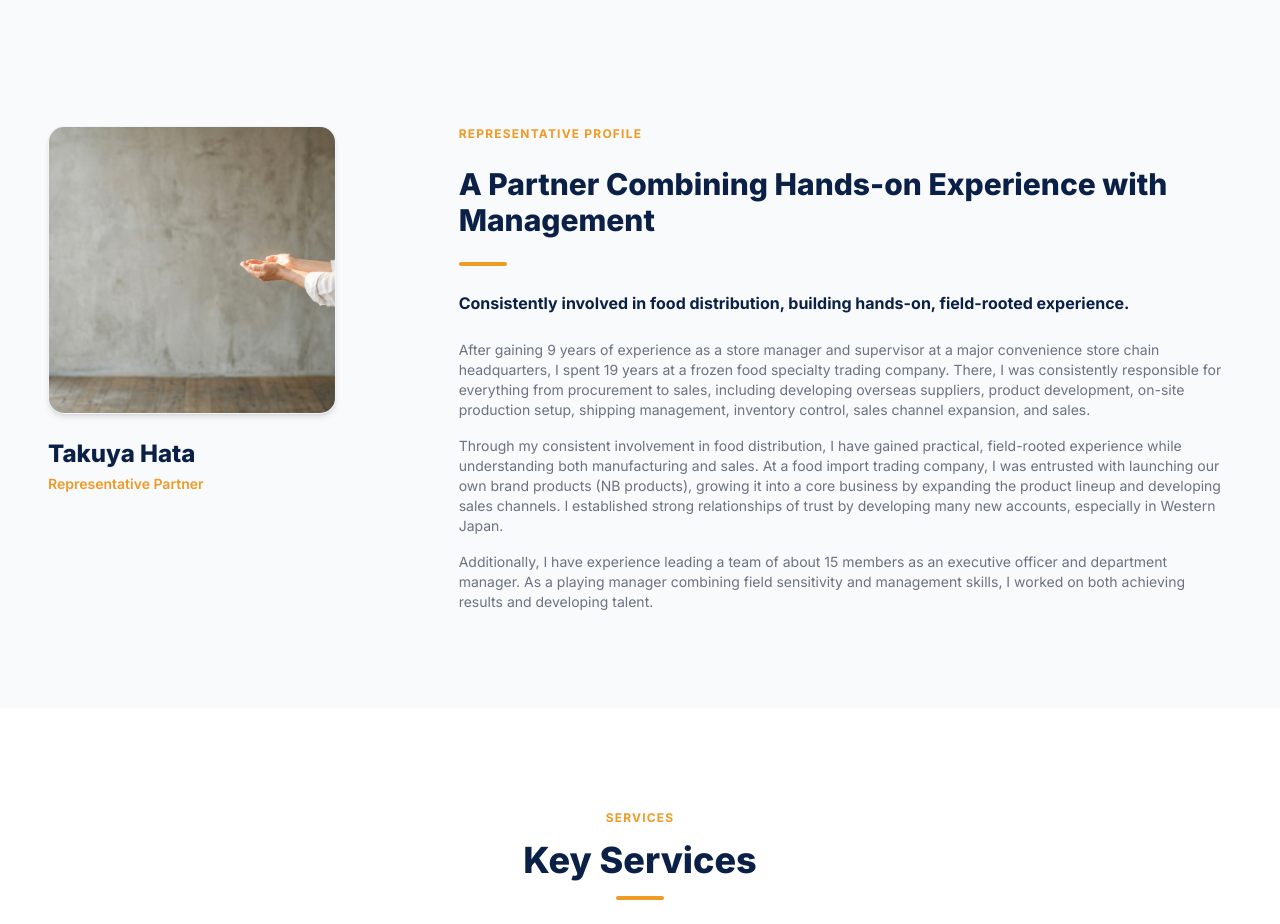
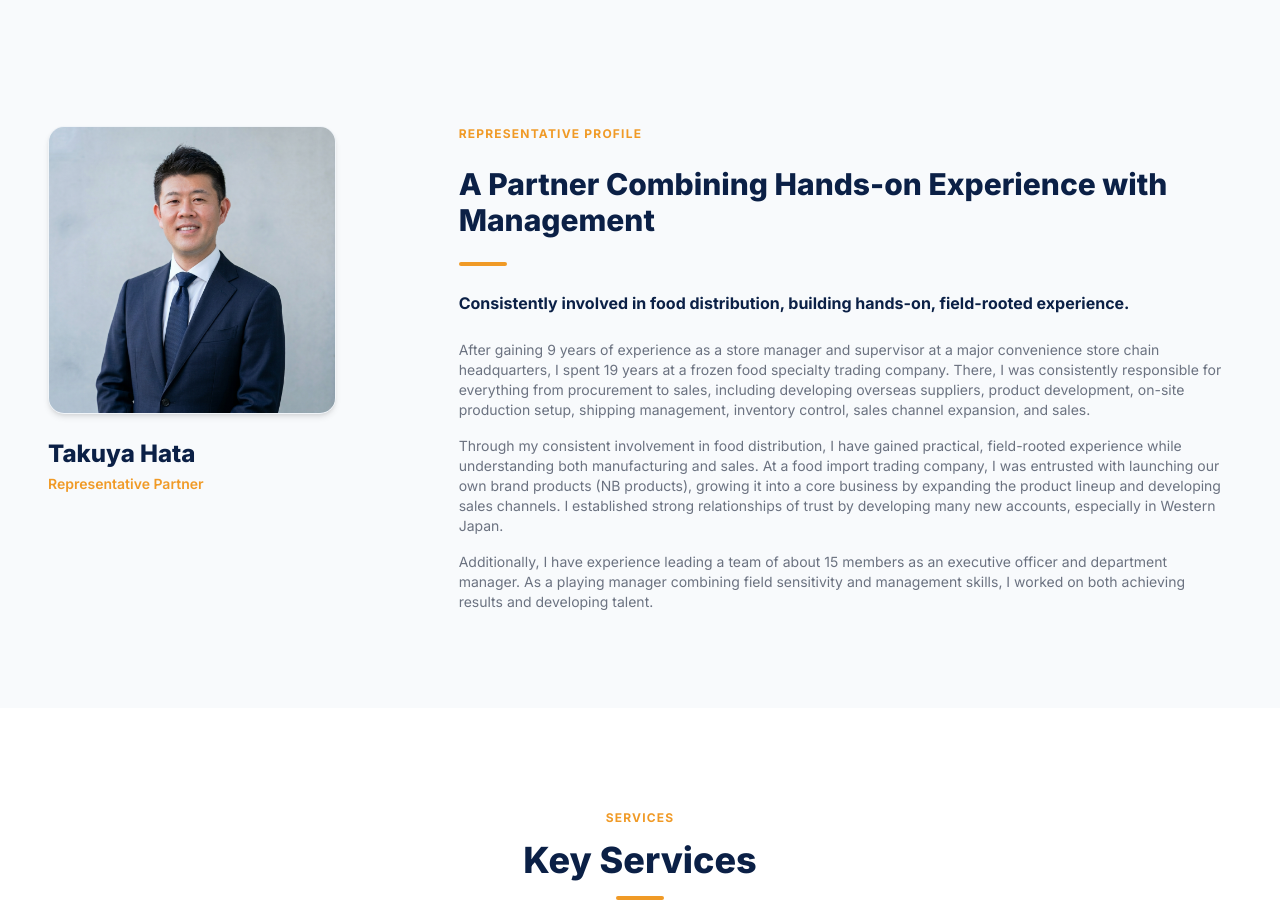
Before and after one commit to takuya5135/jcs-giba-site, a Next.js app: page /en in a window 1280 px wide. Shown: the part 2080-3004 px from the top of the page. Built offline with nearby package versions, Linux system fonts and the light colour scheme.

Commit message:
style: change profile image to hero.png

```diff
--- a/src/components/ProfileSection.tsx
+++ b/src/components/ProfileSection.tsx
@@ -18,7 +18,7 @@ export default function ProfileSection({ dict, locale }: Props) {
           <div className="lg:col-span-4 flex flex-col items-center lg:items-start text-center lg:text-left">
             <div className="relative w-64 h-64 md:w-72 md:h-72 rounded-2xl overflow-hidden shadow-md border border-slate-100 mb-6 bg-slate-200">
               <img
-                src="/images/profile.jpg"
+                src="/images/hero.png"
                 alt={dict.profile.name}
                 className="w-full h-full object-cover"
               />
```
